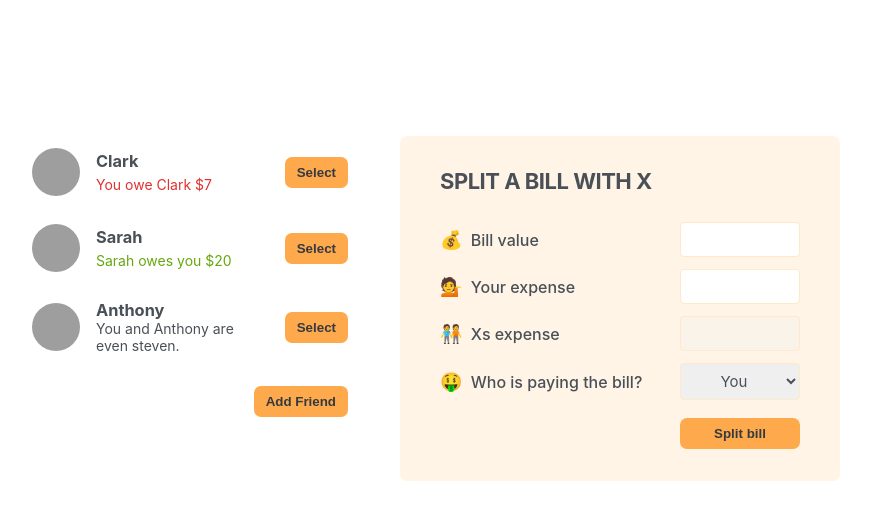
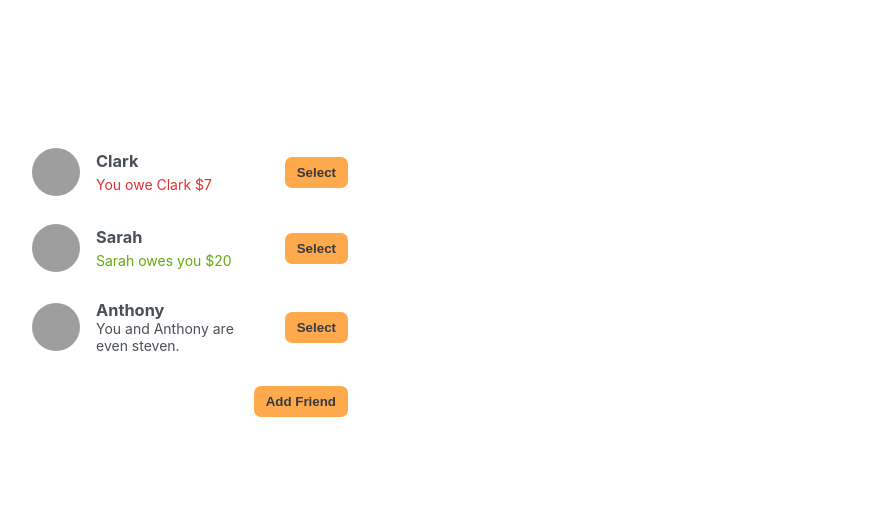
Before and after one commit to kjwessa/eat-n-split, a React app: page / in a window 1280 px wide. Shown: the top 520 px of the page, without its empty margins (210-1081 px from the left). Built offline with nearby package versions, Linux system fonts and the light colour scheme; grey boxes are pictures that could not be loaded; the HTML template or start-up script is replaced by a standard one.

Commit message:
feat: open FormSplitBill on friend selection and update UI

```diff
--- a/src/components/App.jsx
+++ b/src/components/App.jsx
@@ -28,6 +28,7 @@
 export default function App() {
   const [showAddFriend, setShowAddFriend] = useState(false);
   const [friends, setFriends] = useState(initialFriends);
+  const [selectedFriend, setSelectedFriend] = useState(null);
 
   function handleShowAddFriend() {
     setShowAddFriend((show) => !show);
@@ -38,14 +39,25 @@
     setShowAddFriend(false);
   }
 
+  function handleSelectedFriend(friend) {
+    setSelectedFriend((cur) => (cur?.id === friend.id ? null : friend));
+    setShowAddFriend(false);
+  }
+
   return (
     <div className="app">
       <div className="sidebar">
-        <FriendsList friends={friends} />
+        <FriendsList
+          friends={friends}
+          onSelectFriend={handleSelectedFriend}
+          selectedFriend={selectedFriend}
+        />
+
         {showAddFriend && <FormAddFriend onAddFriend={handleAddFriend} />}
+
         <Button onClick={handleShowAddFriend}>{showAddFriend ? "Close" : "Add Friend"}</Button>
       </div>
-      <FormSplitBill />
+      {selectedFriend && <FormSplitBill selectedFriend={selectedFriend} />}
     </div>
   );
 }
--- a/src/components/FormSplitBill.jsx
+++ b/src/components/FormSplitBill.jsx
@@ -1,19 +1,19 @@
 import Button from "./Button";
 
-export default function FormSplitBill() {
+export default function FormSplitBill({ selectedFriend }) {
   return (
     <form className="form-split-bill">
-      <h2>Split a bill with X</h2>
+      <h2>Split a bill with {selectedFriend.name}</h2>
       <label>💰 Bill value</label>
       <input type="text" />
       <label>💁 Your expense</label>
       <input type="text" />
-      <label>🧑‍🤝‍🧑 Xs expense</label>
+      <label>{`🧑‍🤝‍🧑 ${selectedFriend.name}'s expense`}</label>
       <input type="text" disabled />
       <label>🤑 Who is paying the bill?</label>
       <select>
         <option value="user">You</option>
-        <option value="friend">X</option>
+        <option value="friend">{selectedFriend.name}</option>
       </select>
       <Button>Split bill</Button>
     </form>
--- a/src/components/Friend.jsx
+++ b/src/components/Friend.jsx
@@ -1,8 +1,11 @@
 import Button from "./Button";
 
-export default function Friend({ friend }) {
+export default function Friend({ friend, onSelectFriend, selectedFriend }) {
+  // Utilize optional chaining to determine if friend is null
+  const isSelected = selectedFriend?.id === friend.id;
+
   return (
-    <li>
+    <li className={isSelected ? "selected" : ""}>
       <img src={friend.image} alt={friend.name} />
       <h3>{friend.name}</h3>
       {friend.balance < 0 && (
@@ -16,7 +19,7 @@
         </p>
       )}
       {friend.balance === 0 && <p>You and {friend.name} are even steven.</p>}
-      <Button>Select</Button>
+      <Button onClick={() => onSelectFriend(friend)}>{isSelected ? "Close" : "Select"}</Button>
     </li>
   );
 }
--- a/src/components/FriendsList.jsx
+++ b/src/components/FriendsList.jsx
@@ -1,10 +1,15 @@
 import Friend from "./Friend";
 
-export default function FriendsList({ friends }) {
+export default function FriendsList({ friends, onSelectFriend, selectedFriend }) {
   return (
     <ul>
       {friends.map((friend) => (
-        <Friend friend={friend} key={friend.id} />
+        <Friend
+          friend={friend}
+          key={friend.id}
+          onSelectFriend={onSelectFriend}
+          selectedFriend={selectedFriend}
+        />
       ))}
     </ul>
   );
```
